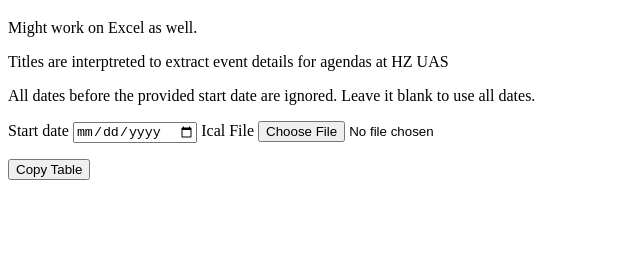
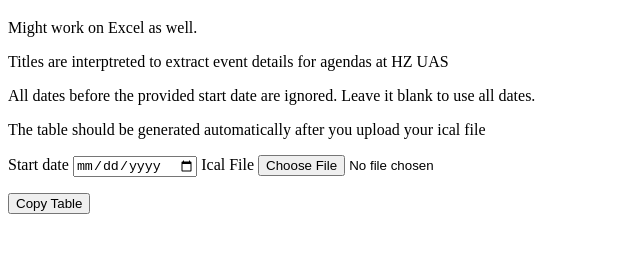
Before and after one commit to SP4CEBARsystems/ical-ict-schedule-parser, a plain HTML site: page index.html in a window 1280 px wide. Shown: the part 61-314 px from the top of the page, without its empty margins (0-640 px from the left). Drawn offline with Linux system fonts and the light colour scheme.

Commit message:
Update index.html

```diff
--- a/index.html
+++ b/index.html
@@ -11,6 +11,7 @@
     <p>Might work on Excel as well.</p>
     <p>Titles are interptreted to extract event details for agendas at HZ UAS</p>
     <p>All dates before the provided start date are ignored. Leave it blank to use all dates.</p>
+    <p>The table should be generated automatically after you upload your ical file</p>
     <label for="start-date">Start date</label>
     <input type="date" name="start-date" id="start-date"></input>
     <label for="ical-file">Ical File</label>
@@ -20,4 +21,5 @@
     <pre id="output" style="font-family: monospace; overflow-x: auto; white-space: pre;"></pre>
     <script type="module" src="./js/index.js"></script>
 </body>
+
 </html>
```
